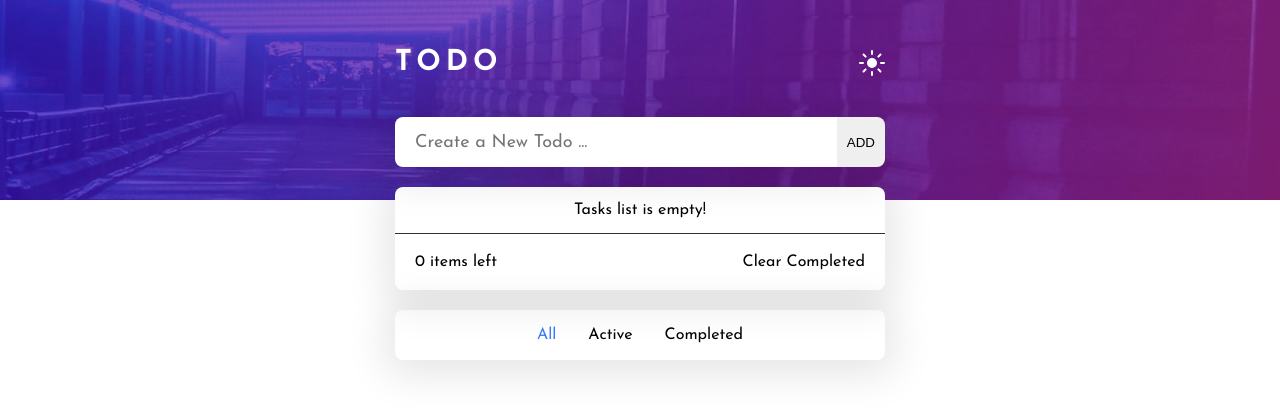
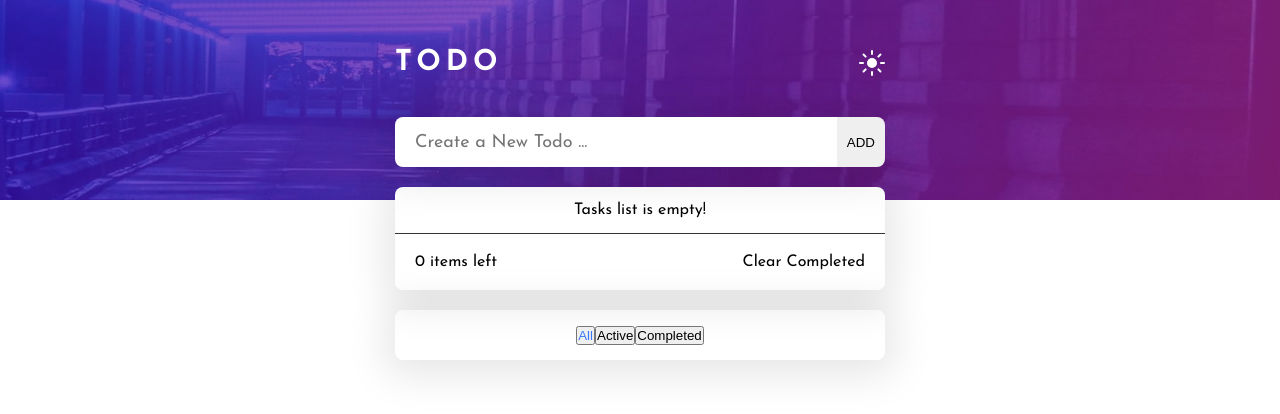
Before and after one commit to reza-talebii/react-projects, a React (Create React App) app: page / in a window 1280 px wide. Shown: the top 414 px of the page. Built offline with nearby package versions, Linux system fonts and the light colour scheme.

Commit message:
end text btn comp...

```diff
--- a/src/Components/FilterTodo/FilterSection.module.css
+++ b/src/Components/FilterTodo/FilterSection.module.css
@@ -9,14 +9,6 @@
   align-items: center;
 }
 
-.filter button {
-  background: none;
-  border: none;
-  font-family: inherit;
-  font-size: inherit;
-  cursor: pointer;
-  margin: 1rem;
-}
 
 .active {
   color: #3a7bfd;
```
Also changed, not shown: src/Components/TextBtn/TextBtn.jsx (added, +9 -0 lines), src/Components/TextBtn/TextBtn.module.css (added, +8 -0 lines).
